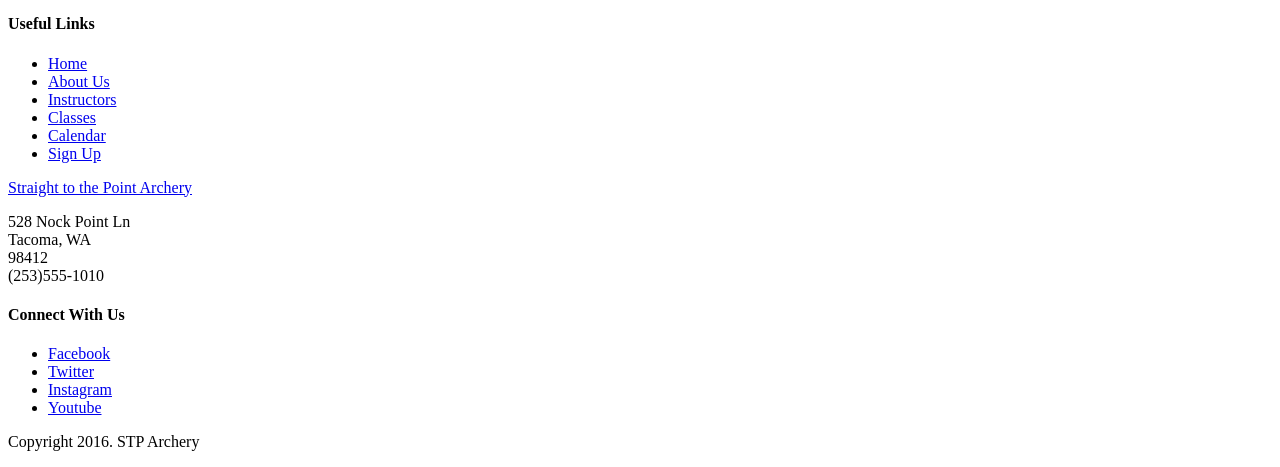
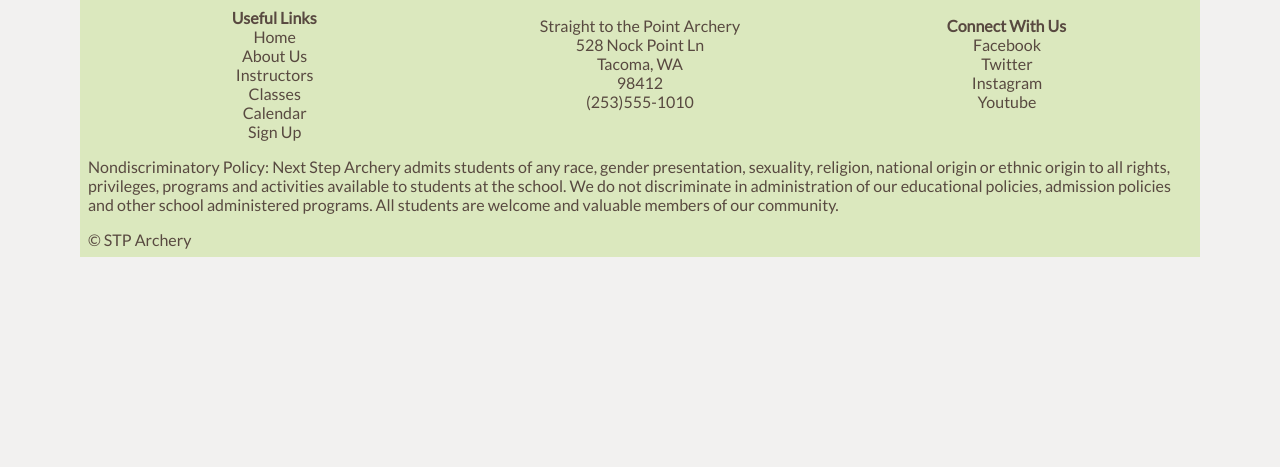
Before and after one commit to aaronekdahl/stp-archery, a plain HTML site: page about.html in a window 1280 px wide. Shown: the part 703-1170 px from the top of the page. After the commit the page ends 960 px from the top, so only its background shows below. Drawn offline with Linux system fonts and the light colour scheme.

Commit message:
style-applied-to-all-sheets

```diff
--- a/about.html
+++ b/about.html
@@ -5,19 +5,23 @@
   <head>
     <meta charset="utf-8">
     <title>STP Archery</title>
-    <!--link rel="stylesheet" type="text/css" href="styles/normalize.css">
-    <link rel="stylesheet" type="text/css" href="styles/first-stylesheet.css"-->
+    <link rel="stylesheet" type="text/css" href="styles/style.css">
+    <link rel="stylesheet" type="text/css" href="styles/col.css">
+    <link href="https://fonts.googleapis.com/css?family=Lato" rel="stylesheet">
   </head>
 
   <body>
-    <div id="wrapper">
+
     <header>
-        <div id="site-logo">
-          <img src="./images/logo.jpg" alt="Straight To The Point Archery Logo" style="width: 6rem">
+      <div class="grid">
+        <div class="col-1-8">
+          <img class="logo" src="./images/logo.jpg" alt="Straight To The Point Archery Logo" style="width: 135px">
         </div>
-          <nav id="main-menu">
+
+        <div class="col-3-4">
+          <nav>
             <ul>
-              <li><a href="index.html">Home</a></li>
+              <li class="nav-con"><a href="index.html">Home</a></li>
               <li><a href="about.html">About Us</a></li>
               <li><a href="instructors.html">Instructors</a></li>
               <li><a href="classes.html">Classes</a></li>
@@ -25,17 +29,15 @@
               <li><a href="signup.html">Sign Up</a></li>
             </ul>
           </nav>
+        </div>
+      </div>
     </header>
 
     <article>
+      <div class="grid">
+        <div class="col-1-1">
           <header>
-          <h1>More About Straight To The Point Archery</h1>
-        </header>
-
-        <section>
-          <header>
-            <h3>What We Have To Offer</h3>
-          </header>
+            <h1>What We Have To Offer</h1>
 
               <p>Straight to the Point Archery has instructors that are qualified level 1 and level 2 instructors and have met the safety requirements of the USA Archery (USAA). We teach in a positive learning environment.  Our instructors also have extensive knowledge of the most advanced archery equipment and all forms of archery from the traditional long bow to the modern compound.  Straight to the Point Archery also has specific instructors for recreational archery, competitive archery and bow hunting.</p>
 
@@ -44,49 +46,41 @@
               <p>Straight to the Point Archery’s staff has decades of experience in the archery industry. We are committed to educating you with any questions that you may have.</p>
 
               <p>For a list of our classes and package deals <a href="classes.html">Click Here!</a></p>
-
-            <p>Nondiscriminatory Policy: Next Step Archery admits students of any race, gender presentation, sexuality, religion, national origin or ethnic origin to all rights, privileges, programs and activities available to students at the school. We do not discriminate in administration of our educational policies, admission policies and other school administered programs. All students are welcome and valuable members of our community.</p>
-
-        </section>
-      </article>
-
-      <article>
-        <header>
-          <h3>Upcoming Events</h3>
-            <nav id="sub-nav-01">
-              <ul>
-                <li><a href="event-01">Event 01</a></li>
-                <li><a href="event-02">Event 02</a></li>
-                <li><a href="event-03">Event 03</a></li>
-              </ul>
-            </nav>
           </header>
+        </div>
+      </div>
     </article>
 
     <footer>
-        <nav class="footer-nav">
+      <div class="grid">
+        <div class="col-1-3">
+          <nav class="bottom-nav">
             <h4>Useful Links</h4>
               <ul>
-              <li><a href="#">Home</a></li>
-              <li><a href="about.html">About Us</a></li>
+              <li><a href="index.html">Home</a></li>
+              <li><a href="#">About Us</a></li>
               <li><a href="instructors.html">Instructors</a></li>
               <li><a href="classes.html">Classes</a></li>
               <li><a href="calendar.html">Calendar</a></li>
               <li><a href="signup.html">Sign Up</a></li>
             </ul>
           </nav>
+        </div>
 
+        <div class="col-1-3">
           <div class="location">
-          <p class="fn"><a class="url" href="#">Straight to the Point Archery</a><p>
             <p class="adr">
+              <span class="company">Straight to the Point Archery</span><br>
               <span class="street-address">528 Nock Point Ln</span><br>
               <span class="region">Tacoma, WA</span><br>
               <span class="postal-code">98412</span><br>
               <span class="tel">(253)555-1010</span>
             </p>
           </div>
+        </div>
 
-        <nav class="footer-nav">
+        <div class="col-1-3">
+          <nav class="social-nav">
             <h4>Connect With Us</h4>
               <ul>
                 <li><a href="http://www.facebook.com">Facebook</a></li>
@@ -95,9 +89,13 @@
                 <li><a href="http://www.youtube.com">Youtube</a></li>
               </ul>
           </nav>
-          <p>Copyright 2016. STP Archery</p>
+        </div>
+      </div>
+
+        <p class="ndp">Nondiscriminatory Policy: Next Step Archery admits students of any race, gender presentation, sexuality, religion, national origin or ethnic origin to all rights, privileges, programs and activities available to students at the school. We do not discriminate in administration of our educational policies, admission policies and other school administered programs. All students are welcome and valuable members of our community.</p>
+
+        <p class="copyright">&copy; STP Archery</p>
+
     </footer>
-
-    </div>
   </body>
 </html>
--- a/styles/style.css
+++ b/styles/style.css
@@ -1,3 +1,5 @@
+/* Grid Layout */
+
 * {
   margin: 0 auto;
   padding: 0;
@@ -5,7 +7,6 @@
 }
 
 div.grid {
-  background: white;
   margin: 0;
   padding: 0;
 }
@@ -21,6 +22,7 @@
     padding: 8px;
 }
 
+.col-1-0 {width: 10%}
 .col-1-8 {width: 12.5%}
 .col-1-5 {width: 20%}
 .col-1-4 {width: 25%}
@@ -28,7 +30,152 @@
 .col-1-3 {width: 33.33%}
 .col-2-3 {width: 66.66%}
 .col-3-4 {width: 75%}
+.col-1-1 {width: 100%}
 
 [class^='col-'] img {
   width: 100%;
 }
+
+
+/* Main Body Style */
+
+body {
+  background-color: #F2F1F0;
+  padding-left: 80px;
+  padding-right: 80px;
+  font-family: 'Lato', sans-serif;
+  color: #584940;
+}
+
+nav li a, p a {
+  color: #91AA4E;
+  font-weight: 900;
+}
+
+nav li a:hover, p a:hover {
+  color: #DBE8BE;
+}
+
+nav {
+  display: inline-block;
+  padding: 8px;
+}
+
+nav ul {
+  list-style-type: none;
+}
+
+nav li {
+  float: left;
+  padding-left: 40px;
+  padding-top: 38px;
+  padding-bottom: 38px;
+}
+
+nav li a {
+  text-decoration: none;
+  font-size: 24px;
+}
+
+.nav-con {
+  padding-left: 100px;
+}
+
+header h1 {
+  text-align: center;
+  font-size: 38px;
+  padding-bottom: 8px;
+}
+
+p {
+  padding: 8px;
+  font-size: 22px;
+}
+
+img.competition, img.logo {
+  padding-left: 8px;
+}
+
+/* Footer Style */
+
+footer {
+  clear: both;
+  background-color: #DBE8BE;
+}
+
+footer nav li a {
+  color: #584940;
+  font-weight: 100;
+}
+
+footer nav li a:hover {
+  color: #9CBF55;
+}
+
+.bottom-nav {
+  display: inline-block;
+  padding: 0;
+  margin: 0;
+}
+
+.bottom-nav h4 {
+  text-align: center;
+  padding-left: 15px;
+}
+
+.bottom-nav ul {
+  list-style-type: none;
+}
+
+.bottom-nav li {
+  float: left;
+  width: 100%;
+  padding: 0;
+  text-align: center;
+}
+
+.bottom-nav li a {
+  text-decoration: none;
+  font-size: 16px;
+  padding-left: 16px;
+}
+
+.location {
+  text-align: center;
+}
+
+.social-nav {
+  float: left;
+
+}
+
+.social-nav h4 {
+  text-align: center;
+  padding-left: 15px;
+}
+
+.social-nav ul {
+  list-style-type: none;
+}
+
+.social-nav li {
+  float: right;
+  width: 100%;
+  padding: 0;
+  text-align: center;
+}
+
+.social-nav li a {
+  text-decoration: none;
+  font-size: 16px;
+  padding-left: 16px;
+}
+
+p.adr {
+  font-size: 16px;
+}
+
+p.ndp, p.copyright {
+  clear: both;
+  font-size: 16px;
+}
```
Also changed, not shown: classes.html (+31 -28 lines), index.html (+18 -20 lines), instructors.html (+28 -31 lines). Lines whose indentation alone changed are shown as unchanged.
